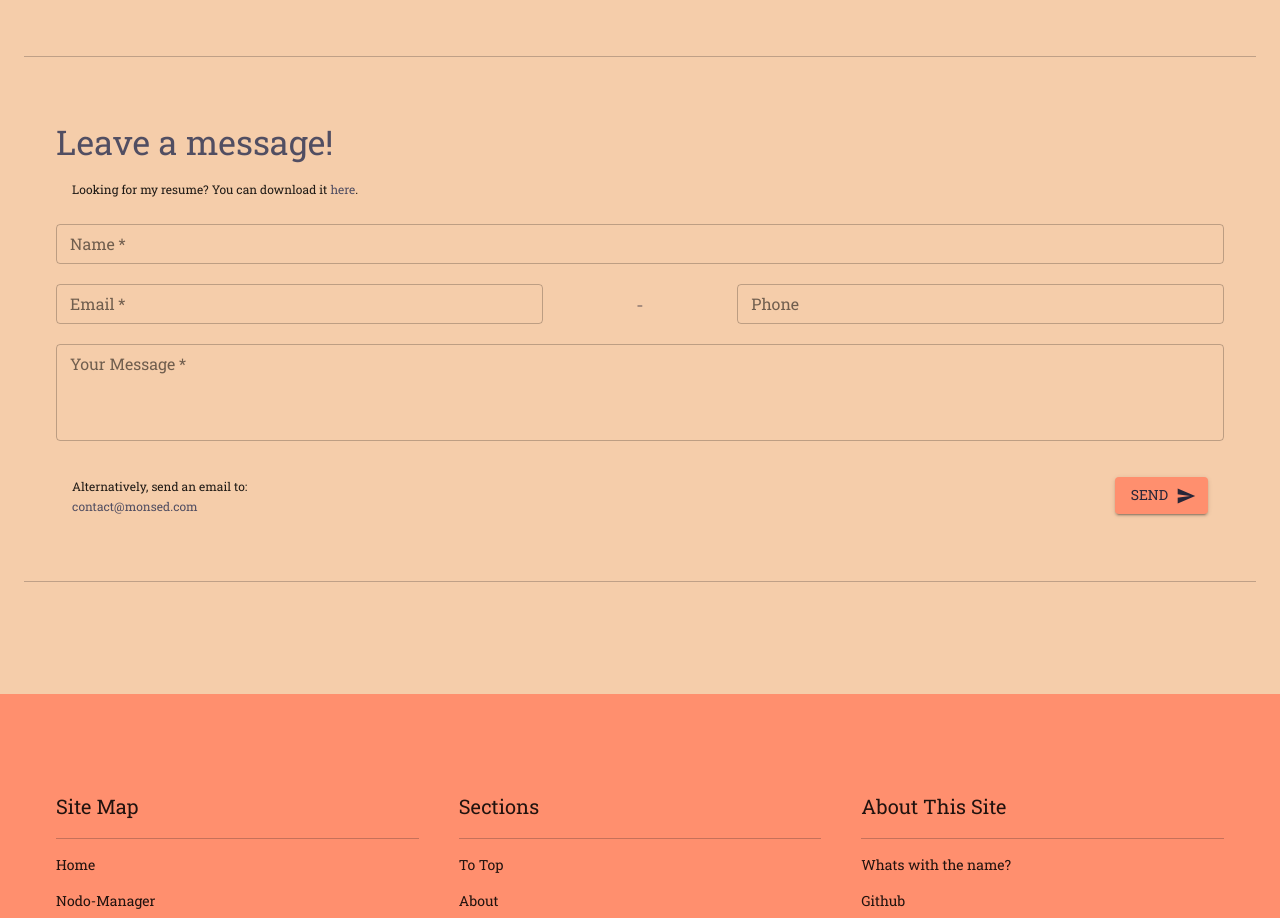
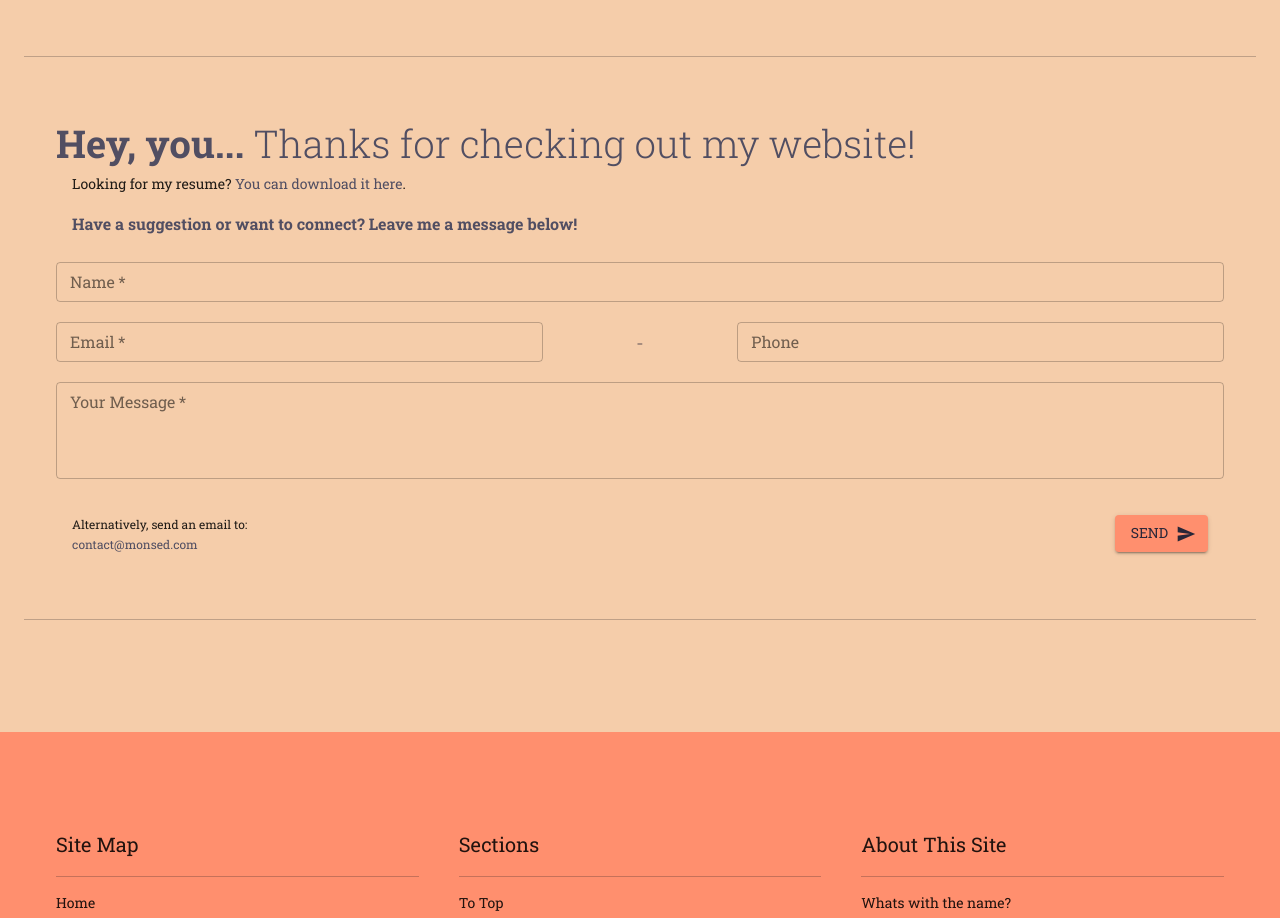
Before and after one commit to MasReed/personal-interactive-website, a React (Create React App) app: page /#about in a window 1280 px wide. Shown: the part 5681-6599 px from the top of the page. Built offline with nearby package versions, Linux system fonts and the light colour scheme.

Commit message:
craft thank you message and update text formating

```diff
--- a/src/ContactForm.jsx
+++ b/src/ContactForm.jsx
@@ -33,6 +33,10 @@ const useStyles = makeStyles((theme) => ({
     color: theme.palette.primary.dark,
     backgroundColor: theme.palette.orange.main,
   },
+  callToActionTextArea: {
+    color: theme.palette.text.primary,
+    margin: '.5rem 1rem 0',
+  }
 }))
 
 export default function ContactForm() {
@@ -82,21 +86,29 @@ export default function ContactForm() {
       </Snackbar>
 
       <Box pb={3}>
-        <Typography color='primary' variant='h4'>
-          Leave a message!
+        <Typography color='primary' variant='h3'>
+          <strong>Hey, you...</strong> Thanks for checking out my website!
         </Typography>
 
-        <Box className={classes.submitSection}>
-          <Typography variant='caption'>
-            Looking for my resume? You can download it&nbsp;
+        <Box className={classes.callToActionTextArea}>
+          <Box pt={0}>
+            <Typography variant='body2'>
+              Looking for my resume?&nbsp;
               {<Link
                 className={classes.altLinkText}
                 download
                 href='Mason Reed Full Stack Developer Resume.pdf'
               >
-              here
+                You can download it here
               </Link>}.
             </Typography>
+          </Box>
+
+          <Box pt={2}>
+            <Typography color='primary' variant='subtitle1'>
+              Have a suggestion or want to connect? Leave me a message below!
+            </Typography>
+          </Box>
         </Box>
       </Box>
 
```
Lines whose indentation alone changed are shown as unchanged.
